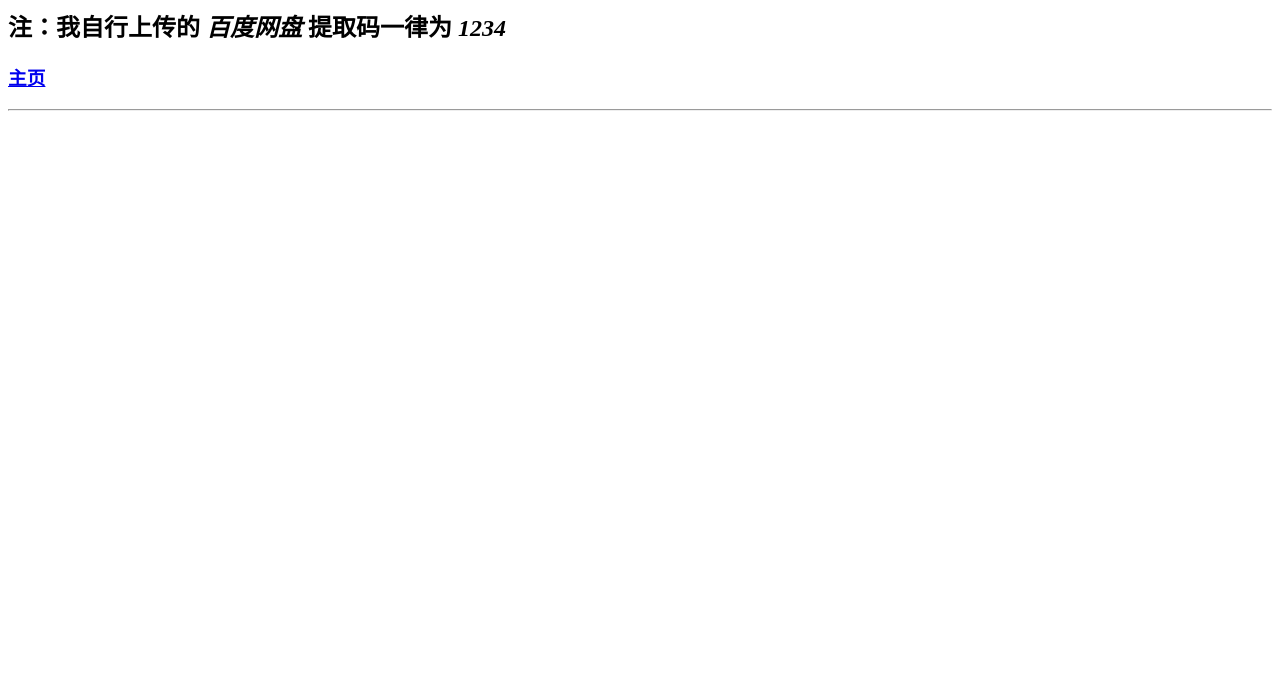
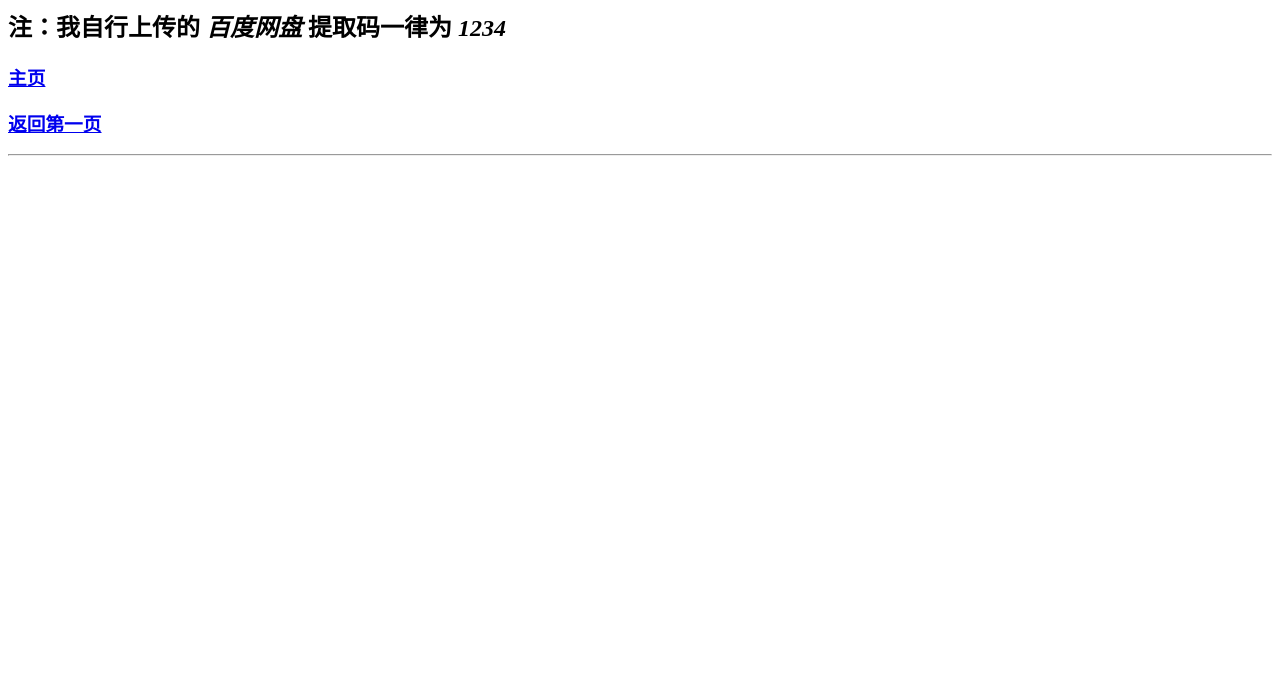
Before and after one commit to hplook233/jntm, a plain HTML site: page index.html in a window 1280 px wide. Shown: the part 113-800 px from the top of the page. Drawn offline with Linux system fonts and the light colour scheme.

Commit message:
Update index.html

```diff
--- a/index.html
+++ b/index.html
@@ -2,4 +2,5 @@
 <p><h1>鸡你太美视频音频收集 第二页</h1></p>
 <p><h2>注：我自行上传的 <i>百度网盘</i> 提取码一律为 <i>1234</i></h2></p>
 <p><h3><a href="https://hplook233.github.io/" target="_blank">主页</a></p>
+<p><h3><a href="https://hplook233.github.io/jntm/" target="_blank">返回第一页</a></p>
 <hr>
```
